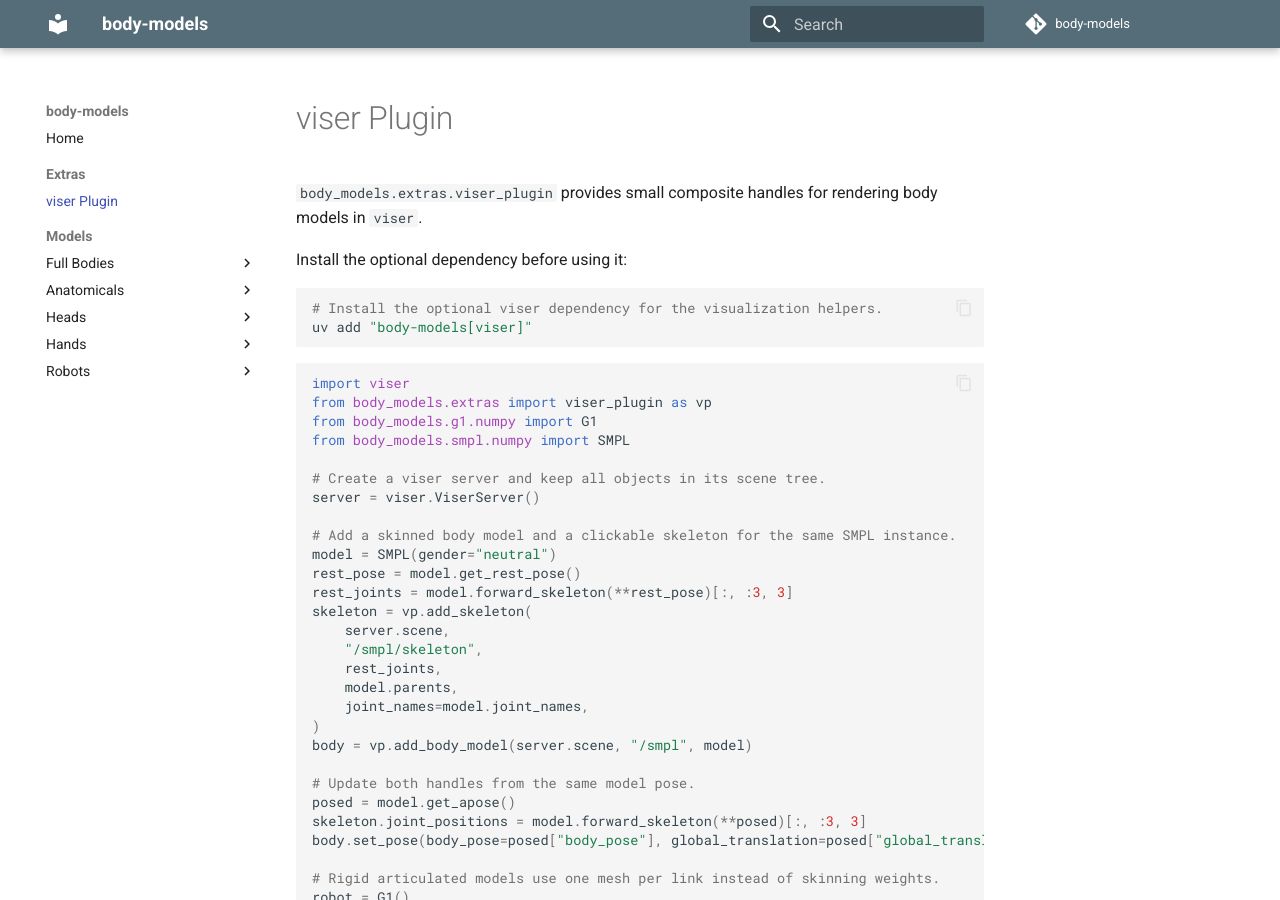
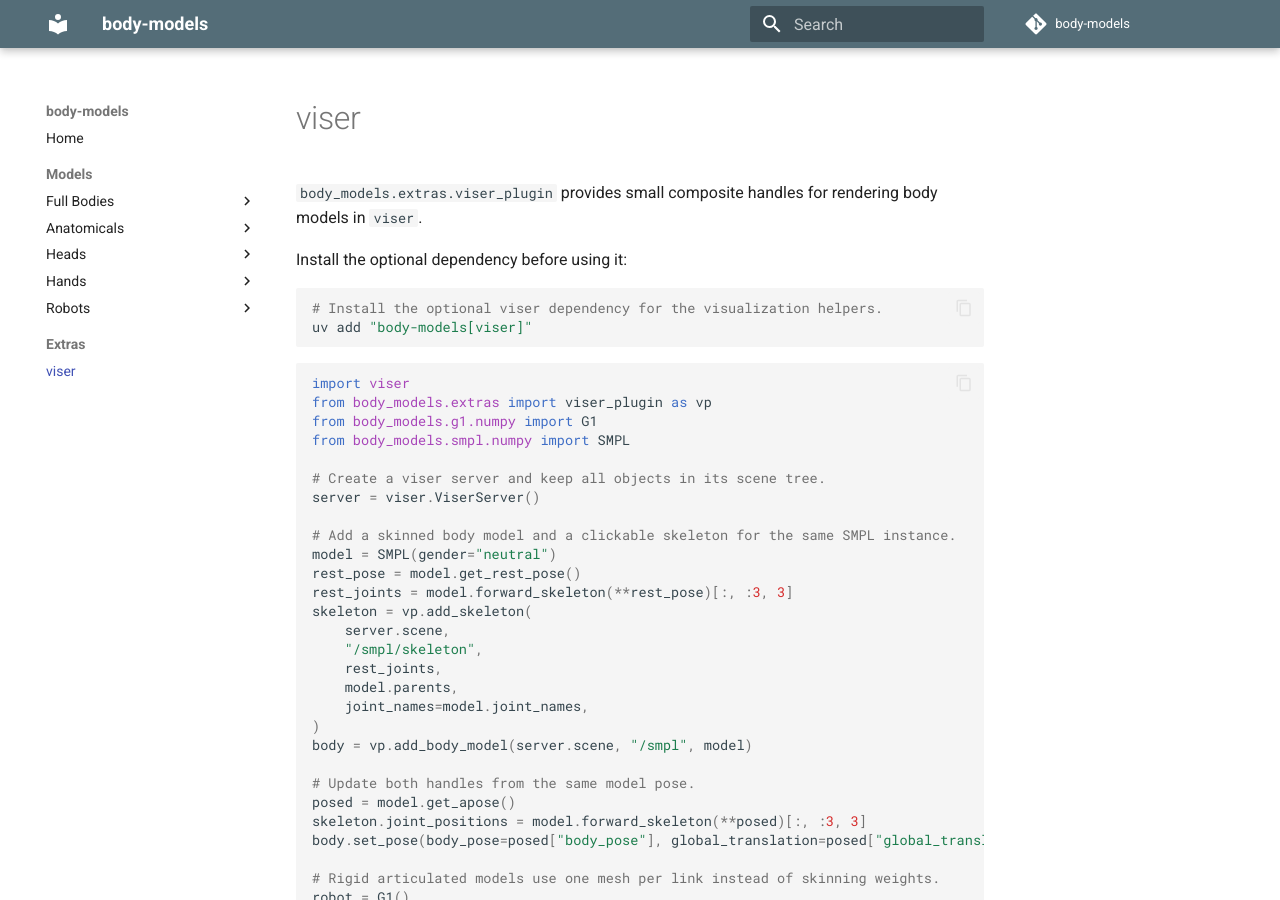
Before and after one commit to abcamiletto/body-models, an MkDocs documentation site: the page built from docs/extras/viser-plugin.md, in a window 1280 px wide and 900 px high. Built offline with MkDocs 1.6.1 and Material for MkDocs 9.7.7, drawn with Linux system fonts in a browser that asks for light colours; comment, search, counter and statistics services are not loaded.

Commit message:
Move extras docs to end

```diff
--- a/docs/extras/viser-plugin.md
+++ b/docs/extras/viser-plugin.md
@@ -1,4 +1,4 @@
-# viser Plugin
+# viser
 
 `body_models.extras.viser_plugin` provides small composite handles for rendering body models in `viser`.
 
--- a/mkdocs.yml
+++ b/mkdocs.yml
@@ -54,8 +54,6 @@ markdown_extensions:
 
 nav:
   - Home: index.md
-  - Extras:
-      - viser Plugin: extras/viser-plugin.md
   - Models:
       - Full Bodies:
           - SMPL: models/smpl.md
@@ -75,5 +73,7 @@ nav:
       - Robots:
           - BrainCo: models/brainco.md
           - G1: models/g1.md
+  - Extras:
+      - viser: extras/viser-plugin.md
 
 strict: true
```
